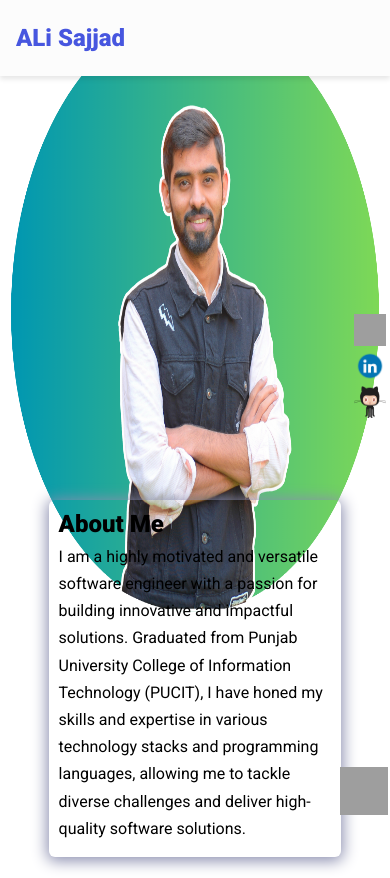
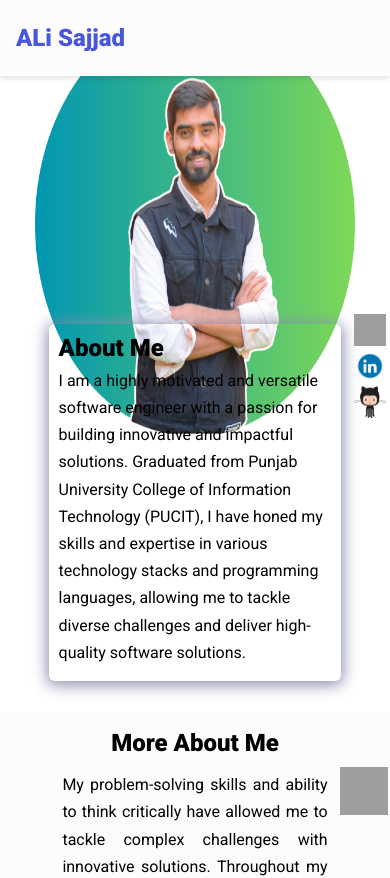
Before and after one commit to alisajjad123/my-portfolio, a React (Create React App) app: page / in a window 390 px wide. Shown: the top 878 px of the page. Built offline with nearby package versions, Linux system fonts and the light colour scheme; grey boxes are pictures that could not be loaded.

Commit message:
picture size updated

```diff
--- a/src/App.css
+++ b/src/App.css
@@ -312,8 +312,8 @@ nav ul li {
   }
 
   .hero img {
-        height: 37.5rem;
-        width: 30rem;
+        height: 30rem;
+        width: 25rem;
     }
 
   .bio {
@@ -349,8 +349,8 @@ nav ul li {
 }
 @media screen and (max-width: 420px) {
   .hero img {
-    height: 37.5rem;
-    width: 23rem;
+    height: 26.5rem;
+    width: 20rem;
   }
 
   .bio {
```
